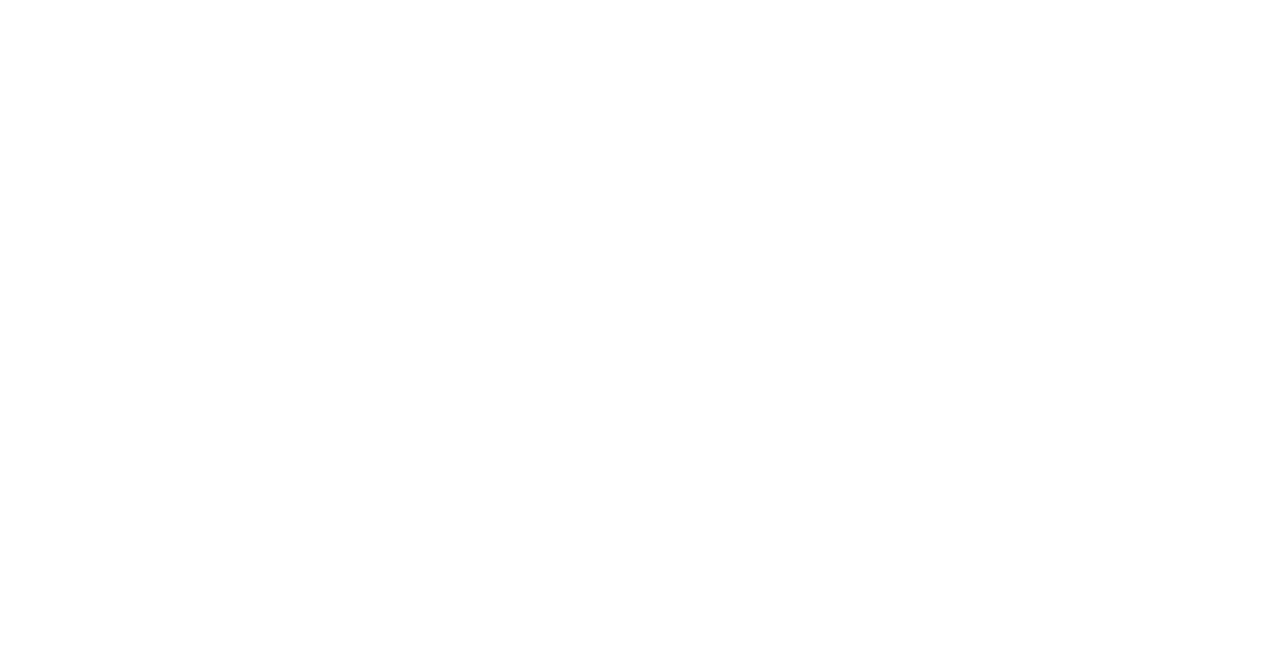
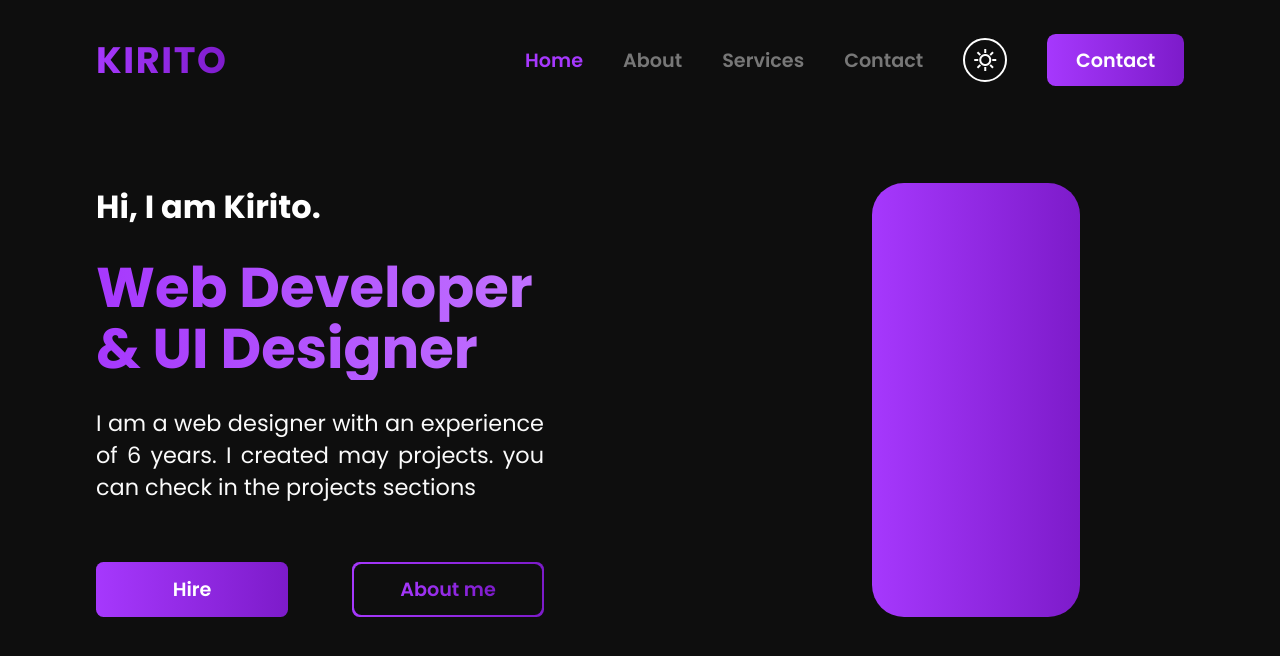
Before and after one commit to Kirito377/WebDeveleopment, a plain HTML site: page Project1/index.html in a window 1280 px wide. Drawn offline with nearby package versions, Linux system fonts and the light colour scheme.

Commit message:
half done

```diff
--- a/Project1/index.html
+++ b/Project1/index.html
@@ -4,8 +4,55 @@
     <meta charset="UTF-8">
     <meta name="viewport" content="width=device-width, initial-scale=1.0">
     <title>Document</title>
+    <link rel="stylesheet" href="style.css">
+    <link rel="stylesheet" href="https://fonts.googleapis.com/css2?family=Material+Symbols+Outlined:opsz,wght,FILL,GRAD@20..48,100..700,0..1,-50..200" />
+
 </head>
 <body>
+    <nav class="nav-bar">
+        <div class="logo">
+            <span>KIRITO</span>
+        </div>
+        <div class="menu">
+            <a class="nav-items menu-item-selected" href="#home">Home</a>
+            <a class="nav-items" href="#about">About</a>
+            <a class="nav-items" href="#services">Services</a>
+            <a class="nav-items" href="#contact">Contact</a>
+            <a class="theme-switch" href="" onclick="iconSwitch()">
+                <span class="material-symbols-outlined">
+                clear_day
+                </span></a>
+            <a class="contact-button" href="">Contact</a>
+        </div>
+    </nav>
+    <section id="home">
+        <div class="container">
+            <div class="left-container">
+                <h1>Hi, I am Kirito.</h1>
+                <h1 class="web-dev-text">Web Developer & UI Designer</h1>
+                <p>I am a web designer with an experience of 6 years. I created may projects. you can check in the projects sections</p>
+                <div class="buttons-container">
+                    <a href="" class="hire-me-btn">Hire</a>
+                    <a href="" class="about-me-btn">
+                        <div>
+                            <p>
+                                About me
+                            </p>
+                        </div>
+                    </a>
+                </div>
+            </div>
+            <div class="right-container">
+                <div class="img">
+                    <img src="" alt="">
+                </div>
+            </div>
+        </div>
+    </section>
 
+
+    <!-- ***********   JAVA SCRIPTS  *********** -->
+
+    <script src="script.js"></script>
 </body>
 </html>
--- a/Project1/script.js
+++ b/Project1/script.js
@@ -0,0 +1,11 @@
+let themeSwitch = document.querySelector(".theme-switch")
+let themeSwitchIcon = document.querySelector(".material-symbols-outlined")
+function iconSwitch(){
+    event.preventDefault()
+    if(themeSwitchIcon.innerHTML.trim() == 'clear_day'){
+        themeSwitchIcon.innerHTML = 'dark_mode'
+    }
+    else{
+        themeSwitchIcon.innerHTML = 'clear_day'
+    }
+}
--- a/Project1/style.css
+++ b/Project1/style.css
@@ -0,0 +1,211 @@
+
+@import url('https://fonts.googleapis.com/css2?family=Poppins:ital,wght@0,100;0,200;0,300;0,400;0,500;0,600;0,700;0,800;0,900;1,100;1,200;1,300;1,400;1,500;1,600;1,700;1,800;1,900&display=swap');
+
+:root{
+    --background-color: #0E0E0E;
+    --nav-item-selected: #A638FD;
+    --nav-item-unselected: #777777;
+    --nav-item-unselected: #777777;
+    --text-color: #FFFFFF;
+    --text-color-light: #FAFAFA;
+    --theme-switch-color: #FFFFFF;
+
+
+    /* GRADIENT COLORS */
+    --dark-grdient: linear-gradient(90deg, rgba(166,56,253,1) 0%, rgba(125,27,202,1) 100%);
+    --light-grdient: linear-gradient(90deg, rgba(166,56,253,1) 0%, rgba(193,114,255,1) 100%);
+}
+
+*{
+    padding: 0;
+    margin: 0;
+    box-sizing: border-box;
+    font-family: 'Poppins', sans-serif;
+}
+
+body{
+    display: flex;
+    justify-content: center;
+    align-items: center;
+    background-color: var(--background-color);
+}
+
+section{
+    height: 100vh;
+    width: 85vw;
+    display: flex;
+    justify-content: center;
+    align-items: center;
+}
+
+
+/* *********************   NAV BAR   ********************* */
+
+
+.nav-bar{
+    position: fixed;
+    top: 0;
+    width: 85vw;
+    display: flex;
+    justify-content: space-between;
+    align-items: center;
+    padding: 2rem 0;
+}
+
+.logo span{
+    font-size: 2.3rem;
+    font-weight: 700;
+    letter-spacing: 0.1rem;
+    background-image: var(--dark-grdient);
+    -webkit-background-clip: text;
+    background-clip: text;
+    color: transparent;
+}
+
+.menu{
+    display: flex;
+    justify-content: center;
+    align-items: center;
+    gap: 2.5rem;
+}
+
+.menu a{
+    text-decoration: none;
+    font-size: 1.2rem;
+    font-weight: 600;
+}
+
+.menu .nav-items{
+    text-decoration: none;
+    font-size: 1.2rem;
+    font-weight: 600;
+    color: var(--nav-item-unselected);
+}
+
+.menu .nav-items:hover{
+    color: var(--nav-item-selected);
+}
+
+.menu-item-selected{
+    color: var(--nav-item-selected) !important;
+}
+
+.theme-switch{
+    border: 0.165rem solid var(--theme-switch-color);
+    color: var(--theme-switch-color);
+    display: flex;
+    padding: 0.5rem;
+    border-radius: 50px;
+}
+
+.contact-button{
+    background: var(--dark-grdient);
+    color: var(--text-color);
+    padding: 0.7rem 1.8rem;
+    border-radius: 0.54rem;
+}
+
+
+
+/* *********************   HOME MENU   ********************* */
+
+
+.container{
+    display: grid;
+    grid-template-columns: 1fr 1fr;
+}
+
+.left-container{
+    /* background-color: red; */
+    padding-right: 14rem;
+    display: flex;
+    flex-direction: column;
+    justify-content: center;
+    gap: 1.7rem;
+}
+
+.left-container h1{
+    color: var(--text-color);
+    font-size: 2rem;
+}
+
+.left-container .web-dev-text{
+    background: var(--light-grdient);
+    color: var(--text-color);
+    background-clip: text;
+    color: transparent;
+    font-size: 3.5rem;
+    line-height: 3.8rem;
+}
+
+.left-container p{
+    color: var(--text-color-light);
+    font-size: 1.4rem;
+    font-weight: 400;
+    line-height: 2rem;
+    text-align: justify;
+}
+
+.buttons-container{
+    display: flex;
+    gap: 4rem;
+    align-items: center;
+    margin-top: 2rem;
+}
+
+.hire-me-btn{
+    width: 12rem;
+    background: var(--dark-grdient);
+    color: var(--text-color);
+    text-decoration: none;
+    font-size: 1.2rem;
+    font-weight: 600;
+    padding: 0.8rem;
+    border-radius: 0.47rem;
+    display: inline-flex;
+    justify-content: center;
+    align-items: center;
+}
+
+.about-me-btn{
+    width: 12rem;
+    background: var(--dark-grdient);
+    padding: 0.125rem;
+    text-decoration: none;
+    border-radius: 0.47rem;
+    display: flex;
+    justify-content: center;
+    align-items: center;
+}
+
+.about-me-btn div{
+    width: 100%;
+    border-radius: 0.47rem;
+    padding: 0.6rem;
+    background-color: var(--background-color);
+    display: flex;
+    justify-content: center;
+    align-items: center;
+}
+
+.about-me-btn div p{
+    font-size: 1.2rem;
+    background: var(--dark-grdient);
+    color: transparent;
+    background-clip: text;
+    font-weight: 600;
+}
+
+.right-container{
+    /* background-color: yellow; */
+    display: flex;
+    justify-content: center;
+}
+
+.right-container .img{
+    background: var(--dark-grdient);
+    width: 50%;
+    height: 100%;
+    border-radius: 2rem;
+    padding-left: 10rem;
+}
```
